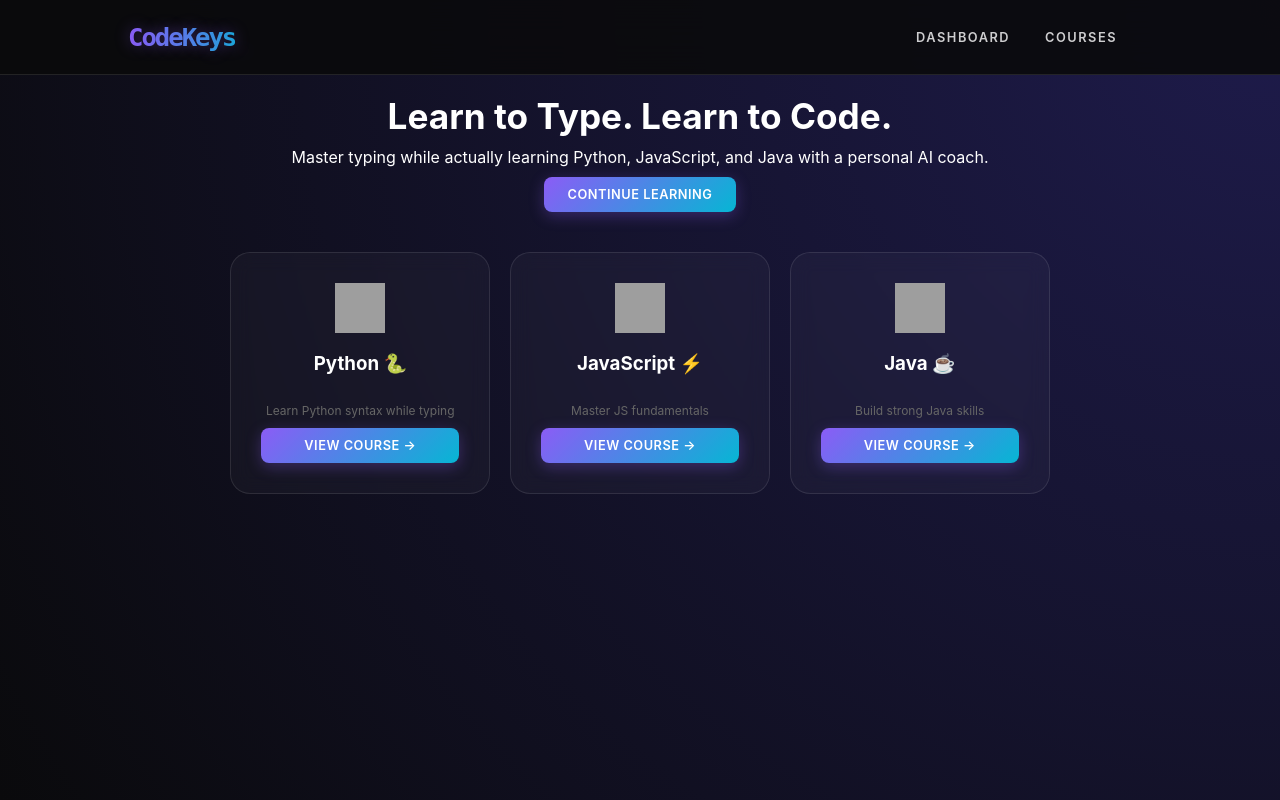
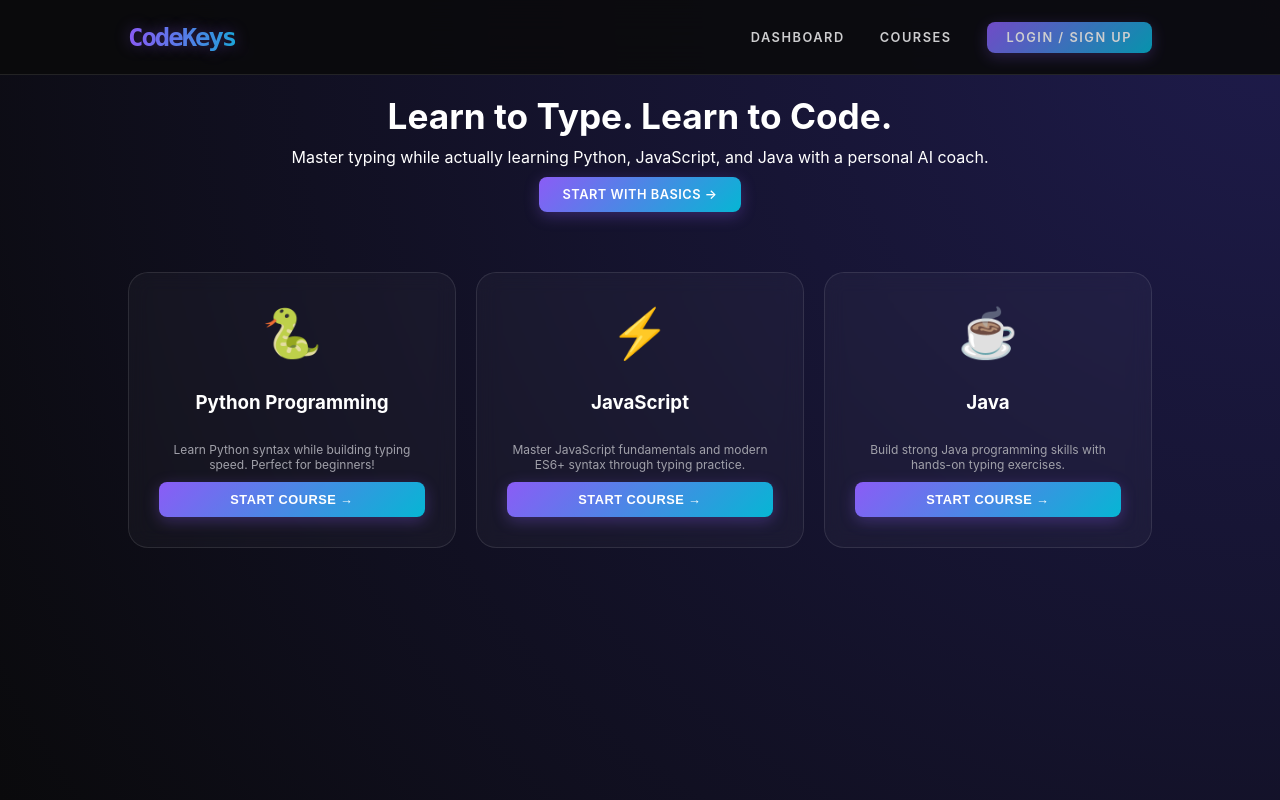
Before and after one commit to khadijah-mahrous/CodeKeys, a Flask app: page / in a window 1280 px wide. Run offline with Flask 3, Linux system fonts and the light colour scheme; grey boxes are pictures that could not be loaded.

Commit message:
Refactor HTML and CSS for improved layout and styling

```diff
--- a/templates/index.html
+++ b/templates/index.html
@@ -23,12 +23,12 @@
 
         .card-section {
             display: grid;
-    grid-template-columns: repeat(3, 1fr); /* Forces 3 equal columns */
+            grid-template-columns: repeat(3, 1fr);
             gap: 20px;
             padding: 40px 10%;
             max-width: 1200px;
             margin: 0 auto;
-    align-items: stretch; /* This ensures all cards in the row take the same height */
+            align-items: stretch;
         }
 
         .card {
@@ -175,11 +178,57 @@
             animation: slideIn 0.3s ease;
             display: none;
         }
+
         @keyframes slideIn {
             from { transform: translateX(100%); opacity: 0; }
             to { transform: translateX(0); opacity: 1; }
         }
 
+        #auth-section {
+            display: flex;
+            align-items: center;
+        }
+
+        .switch-auth-link {
+            margin-top: 20px;
+            color: #888;
+            font-size: 14px;
+        }
+
+        .switch-auth-link a {
+            color: #8b5cf6;
+            cursor: pointer;
+            text-decoration: none;
+        }
+
+        .switch-auth-link a:hover {
+            text-decoration: underline;
+        }
+
+        .nav-btn {
+            background: linear-gradient(135deg, var(--accent-primary), var(--accent-secondary)) !important;
+            color: white !important;
+            padding: 8px 20px !important;
+            border-radius: 8px !important;
+            font-weight: 600 !important;
+            font-size: 0.8rem !important;
+            cursor: pointer;
+            transition: all 0.3s ease;
+            text-decoration: none;
+            display: inline-flex;
+            align-items: center;
+            justify-content: center;
+        }
+
+        .nav-btn:hover {
+            transform: translateY(-2px);
+            filter: brightness(1.1);
+        }
+
+        /* Only show Continue Learning button when logged in */
+        .continue-btn {
+            margin-top: 20px;
+        }
     </style>
 </head>
 <body>
@@ -192,66 +241,85 @@
         <a href="/dashboard">Dashboard</a>
         <a href="/courses/python">Courses</a>
         <div id="auth-section">
+            <a href="javascript:void(0)" onclick="openModal()" class="nav-btn">Login / Sign Up</a>
         </div>
     </div>
 </nav>
 
 <div id="authModal">
     <div class="modal-content">
-        <h2 style="color:#2c3e50; margin-bottom:10px;">Welcome to CodeKeys</h2>
+        <h2 style="color:#8b5cf6; margin-bottom:10px;" id="modal-title">Welcome Back</h2>
 
-        <div class="tab-buttons">
-            <button class="tab-btn active" onclick="switchTab('login')">Login</button>
-            <button class="tab-btn" onclick="switchTab('signup')">Sign Up</button>
-        </div>
-
+        <!-- Login Form -->
         <div id="login-form" class="auth-form active">
             <input type="email" id="login-email" placeholder="Email" required>
             <input type="password" id="login-password" placeholder="Password" required>
             <div id="login-error" class="error-message"></div>
             <button onclick="login()" class="btn-main">Login →</button>
+            <div class="switch-auth-link">
+                Don't have an account? <a onclick="switchToSignup()">Sign Up</a>
+            </div>
         </div>
 
+        <!-- Signup Form -->
         <div id="signup-form" class="auth-form">
             <input type="text" id="signup-name" placeholder="Full Name" required>
             <input type="email" id="signup-email" placeholder="Email" required>
             <input type="password" id="signup-password" placeholder="Password" required>
             <div id="signup-error" class="error-message"></div>
             <button onclick="signup()" class="btn-main">Create Account →</button>
+            <div class="switch-auth-link">
+                Already have an account? <a onclick="switchToLogin()">Login</a>
+            </div>
         </div>
 
         <button onclick="closeModal()" class="close-modal-btn">Close</button>
     </div>
 </div>
 
-
-
 <div class="hero">
     <h1>Learn to Type. Learn to Code.</h1>
     <p>Master typing while actually learning Python, JavaScript, and Java with a personal AI coach.</p>
-<a href="/resume" class="btn-main" id="start-btn">Continue Learning</a>
+    <!-- Continue Learning button - only for Basics, only shown when logged in -->
+    <div id="continue-learning-container" style="display: none;">
+        <a href="javascript:void(0)" class="btn-main continue-btn" id="continue-btn">Continue Learning Basics →</a>
+    </div>
+    <!-- Show Start button when not logged in -->
+    <a href="/courses/basics" class="btn-main" id="start-btn">Start with Basics →</a>
+</div>
+
 <div class="card-section">
+    <!-- Python Card -->
     <div class="card">
-        <img src="https://cdn-icons-png.flaticon.com/512/5968/5968350.png" width="60" alt="Python">
-        <h3>Python 🐍</h3>
-        <p style="font-size: 12px; color: #666; margin: 10px 0;">Learn Python syntax while typing</p>
-        <a href="/intro/python" class="btn-small course-btn">View Course →</a>
+        <div style="font-size: 48px; margin-bottom: 10px;">🐍</div>
+        <h3>Python Programming</h3>
+        <p style="font-size: 12px; color: #a1a1aa; margin: 10px 0;">Learn Python syntax while building typing speed. Perfect for beginners!</p>
+        <button onclick="handleCourseStart('python')" class="btn-small course-btn" id="python-btn">
+            Start Course →
+        </button>
     </div>
+
+    <!-- JavaScript Card -->
     <div class="card">
-        <img src="https://cdn-icons-png.flaticon.com/512/5968/5968292.png" width="60" alt="JavaScript">
-        <h3>JavaScript ⚡</h3>
-        <p style="font-size: 12px; color: #666; margin: 10px 0;">Master JS fundamentals</p>
-        <a href="/intro/javascript" class="btn-small course-btn">View Course →</a>
+        <div style="font-size: 48px; margin-bottom: 10px;">⚡</div>
+        <h3>JavaScript</h3>
+        <p style="font-size: 12px; color: #a1a1aa; margin: 10px 0;">Master JavaScript fundamentals and modern ES6+ syntax through typing practice.</p>
+        <button onclick="handleCourseStart('javascript')" class="btn-small course-btn" id="javascript-btn">
+            Start Course →
+        </button>
     </div>
+
+    <!-- Java Card -->
     <div class="card">
-        <img src="https://cdn-icons-png.flaticon.com/512/226/226777.png" width="60" alt="Java">
-        <h3>Java ☕</h3>
-        <p style="font-size: 12px; color: #666; margin: 10px 0;">Build strong Java skills</p>
-        <a href="/intro/java" class="btn-small course-btn">View Course →</a>
+        <div style="font-size: 48px; margin-bottom: 10px;">☕</div>
+        <h3>Java</h3>
+        <p style="font-size: 12px; color: #a1a1aa; margin: 10px 0;">Build strong Java programming skills with hands-on typing exercises.</p>
+        <button onclick="handleCourseStart('java')" class="btn-small course-btn" id="java-btn">
+            Start Course →
+        </button>
     </div>
 </div>
 
-</div>
 <script>
     let pendingUrl = null;
 
@@ -271,20 +339,9 @@
         openModal();
     } else if (urlParams.get('login_required') === 'lesson') {
         pendingUrl = sessionStorage.getItem('pendingLessonUrl');
+        if (pendingUrl) {
             openModal();
         }
-
-    function checkAndGoToDashboard() {
-        fetch('/check_auth')
-            .then(res => res.json())
-            .then(data => {
-                if (data.logged_in) {
-                    window.location.href = '/dashboard';
-                } else {
-                    pendingUrl = '/dashboard';
-                    openModal();
-                }
-            });
     }
 
     function showToast(message, isError = false) {
@@ -297,23 +354,18 @@
         }, 3000);
     }
 
-    function switchTab(tab) {
-        const loginForm = document.getElementById('login-form');
-        const signupForm = document.getElementById('signup-form');
-        const tabs = document.querySelectorAll('.tab-btn');
-
-        if (tab === 'login') {
-            loginForm.classList.add('active');
-            signupForm.classList.remove('active');
-            tabs[0].classList.add('active');
-            tabs[1].classList.remove('active');
-        } else {
-            loginForm.classList.remove('active');
-            signupForm.classList.add('active');
-            tabs[0].classList.remove('active');
-            tabs[1].classList.add('active');
+    function switchToSignup() {
+        document.getElementById('login-form').classList.remove('active');
+        document.getElementById('signup-form').classList.add('active');
+        document.getElementById('modal-title').textContent = 'Create Account';
+        document.getElementById('login-error').style.display = 'none';
+        document.getElementById('signup-error').style.display = 'none';
     }
 
+    function switchToLogin() {
+        document.getElementById('signup-form').classList.remove('active');
+        document.getElementById('login-form').classList.add('active');
+        document.getElementById('modal-title').textContent = 'Welcome Back';
         document.getElementById('login-error').style.display = 'none';
         document.getElementById('signup-error').style.display = 'none';
     }
@@ -346,7 +398,7 @@
                     pendingUrl = null;
                     window.location.href = url;
                 } else {
-                    window.location.href = '/';
+                    location.reload();
                 }
             } else {
                 errorDiv.textContent = data.message;
@@ -388,7 +440,7 @@
                     pendingUrl = null;
                     window.location.href = url;
                 } else {
-                    window.location.href = '/';
+                    location.reload();
                 }
             } else {
                 errorDiv.textContent = data.message;
@@ -401,10 +453,62 @@
         });
     }
 
+   // New function to handle course starting with progress tracking
+function handleCourseStart(language) {
+    fetch('/check_auth')
+        .then(res => res.json())
+        .then(data => {
+            if (data.logged_in) {
+                // User is logged in, get their next lesson
+                fetch(`/get_next_lesson/${language}`)
+                    .then(res => res.json())
+                    .then(lessonData => {
+                        if (lessonData.next_lesson_id) {
+                            // Redirect to the lesson they stopped at
+                            window.location.href = `/lesson/${language}/${lessonData.next_lesson_id}`;
+                        } else {
+                            // Fallback to intro page
+                            window.location.href = `/intro/${language}`;
+                        }
+                    })
+                    .catch(error => {
+                        console.error('Error:', error);
+                        window.location.href = `/intro/${language}`;
+                    });
+            } else {
+                // User not logged in, store pending language and show login
+                pendingUrl = `/intro/${language}`;
+                openModal();
+            }
+        });
+}
+
+// Update the continue learning button for Basics
+function handleContinueBasics() {
+    fetch('/check_auth')
+        .then(res => res.json())
+        .then(data => {
+            if (data.logged_in) {
+                // Get next lesson for basics
+                fetch('/get_next_lesson/basics')
+                    .then(res => res.json())
+                    .then(lessonData => {
+                        if (lessonData.next_lesson_id) {
+                            window.location.href = `/lesson/basics/${lessonData.next_lesson_id}`;
+                        } else {
+                            window.location.href = '/courses/basics';
+                        }
+                    });
+            } else {
+                pendingUrl = '/courses/basics';
+                openModal();
+            }
+        });
+}
+
+// Update the updateUIForLoggedInUser function
 function updateUIForLoggedInUser(name) {
     const authSection = document.getElementById('auth-section');
-
-    // REPLACE the old authSection.innerHTML with this new professional version:
     authSection.innerHTML = `
         <span class="user-info">
             <span class="welcome-text">👋 ${name}</span>
@@ -412,29 +516,71 @@
         </span>
     `;
 
-    // Keep the rest of the function logic for the "Start" button
+    // Hide the "Start with Basics" button and show "Continue Learning Basics" button
     const startBtn = document.getElementById('start-btn');
+    const continueContainer = document.getElementById('continue-learning-container');
+    const continueBtn = document.getElementById('continue-btn');
+
     if (startBtn) {
-        startBtn.textContent = 'Continue Learning';
-        startBtn.href = '/courses/python';
+        startBtn.style.display = 'none';
     }
+    if (continueContainer) {
+        continueContainer.style.display = 'block';
     }
-
-        document.querySelectorAll('.course-btn').forEach(btn => {
-            btn.href = '/intro/python';
-            btn.textContent = 'View Course →';
+    if (continueBtn) {
+        // Remove any existing event listeners and add new one
+        const newContinueBtn = continueBtn.cloneNode(true);
+        continueBtn.parentNode.replaceChild(newContinueBtn, continueBtn);
+        newContinueBtn.addEventListener('click', function(e) {
+            e.preventDefault();
+            handleContinueBasics();
         });
     }
 
+    // Update course buttons to show "Continue" instead of "Start" if they have progress
+    updateCourseButtons(name);
+}
+
+// New function to update course buttons based on user progress
+function updateCourseButtons(userName) {
+    fetch('/check_auth')
+        .then(res => res.json())
+        .then(data => {
+            if (data.logged_in) {
+                // Check progress for each language
+                const languages = ['python', 'javascript', 'java'];
+                languages.forEach(lang => {
+                    fetch(`/get_next_lesson/${lang}`)
+                        .then(res => res.json())
+                        .then(lessonData => {
+                            const btn = document.getElementById(`${lang}-btn`);
+                            if (btn && lessonData.next_lesson_id) {
+                                if (lessonData.next_lesson_id > 1) {
+                                    btn.textContent = `Continue → (Lesson ${lessonData.next_lesson_id})`;
+                                } else {
+                                    btn.textContent = `Start Course →`;
+                                }
+                            }
+                        });
+                });
+            }
+        });
+}
+
+// Update the continue button in hero section HTML
+// Make sure the continue button has an ID
+
     function openModal() {
-        document.getElementById('authModal').style.display = 'flex';
+        // Reset to login form
+        switchToLogin();
+
         document.getElementById('login-email').value = '';
         document.getElementById('login-password').value = '';
         document.getElementById('signup-name').value = '';
         document.getElementById('signup-email').value = '';
         document.getElementById('signup-password').value = '';
-        document.getElementById('login-error').style.display = 'none';
-        document.getElementById('signup-error').style.display = 'none';
+
+        document.getElementById('authModal').style.display = 'flex';
     }
 
     function closeModal() {
@@ -447,6 +593,19 @@
             closeModal();
         }
     }
+
+    function checkAuthAndRedirect(url) {
+        fetch('/check_auth')
+            .then(res => res.json())
+            .then(data => {
+                if (data.logged_in) {
+                    window.location.href = url;
+                } else {
+                    pendingUrl = url;
+                    openModal();
+                }
+            });
+    }
 </script>
 </body>
 </html>
```
Also changed, not shown: other parts of templates/index.html (+40 -37 lines). Lines whose indentation alone changed are shown as unchanged.
